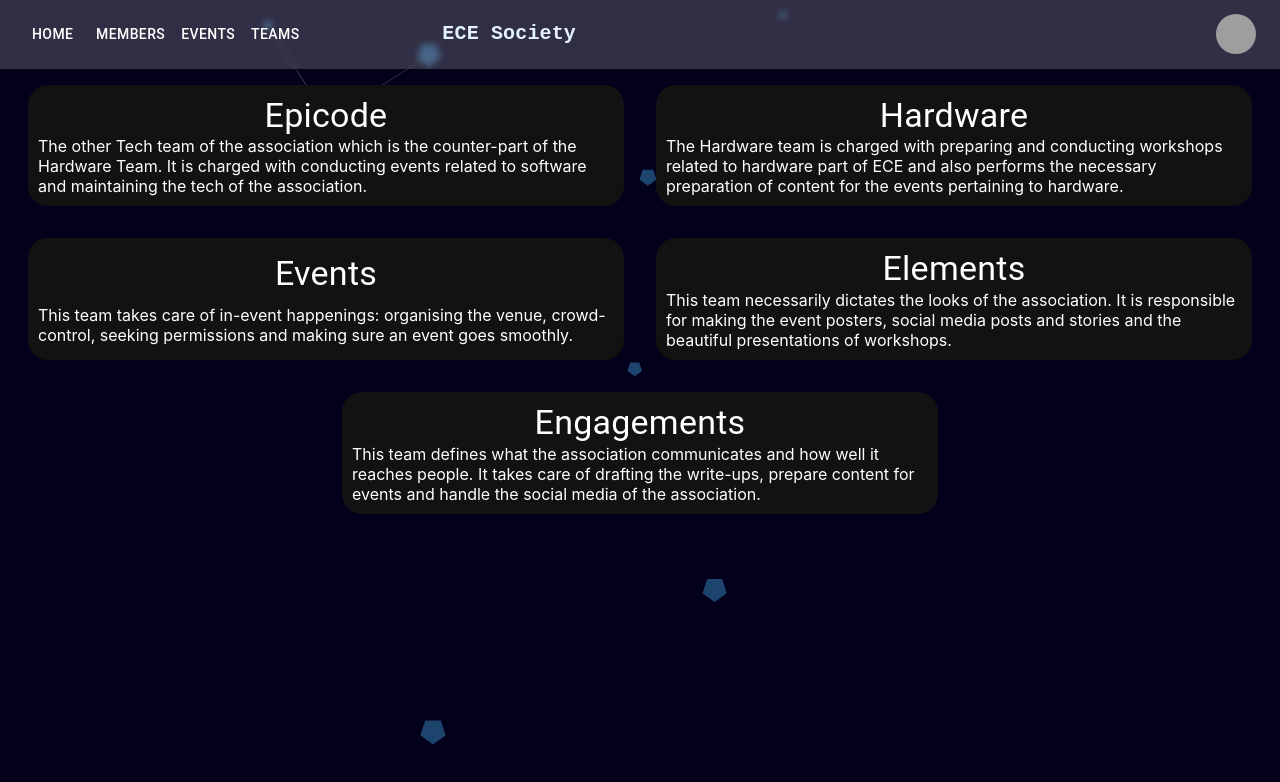
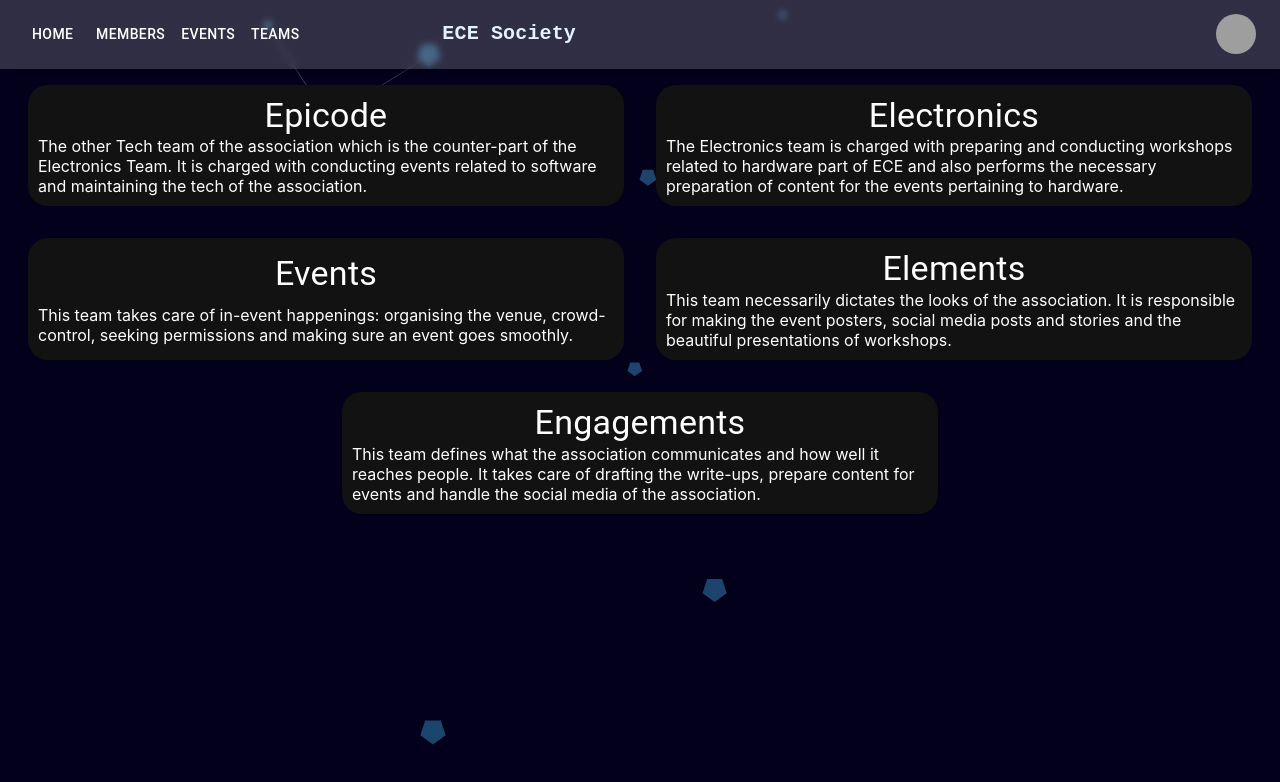
Before and after one commit to ECE-Society-NITW/ECES_Website_ReactJS, a React (Create React App) app: page /Teams in a window 1280 px wide. Shown: the top 782 px of the page. Built offline with nearby package versions, Linux system fonts and the light colour scheme; grey boxes are pictures that could not be loaded; a web font is replaced by a local one.

Commit message:
Fixed teams
Signed-off-by: Jytesh <44925963+Jytesh@users.noreply.github.com>

```diff
--- a/src/pages/Teams.jsx
+++ b/src/pages/Teams.jsx
@@ -1,32 +1,56 @@
 import React, { useEffect, useState } from "react";
-import { Box, Button, Typography } from "@mui/material";
+import { Box, Button, Divider, Grid, Stack, Typography } from "@mui/material";
 import { AnimatePresence, motion } from "framer-motion";
+import MemberCard from "../components/MemberCard";
+const members = require("../Assets/members.json").sort(
+  (a, b) => a.priority - b.priority
+);
 
 const listOfTeams = [
   {
     name: "Epicode",
     description:
-      "The other Tech team of the association which is the counter-part of the Hardware Team. It is charged with conducting events related to software and maintaining the tech of the association.",
+      "The other Tech team of the association which is the counter-part of the Electronics Team. It is charged with conducting events related to software and maintaining the tech of the association.",
+    bigDescription:
+      "The Epicode Team excels in software development, coding, and algorithm design. They organize engaging events, like coding competitions, and maintain the society's tech infrastructure. Their collective expertise advances the technical landscape, fostering innovation and collaboration among software enthusiasts.",
+    members: ["Bhanu Yashwanth Reddy", "Jitesh D", "Shashank Desai"],
   },
   {
-    name: "Hardware",
+    name: "Electronics",
     description:
-      "The Hardware team is charged with preparing and conducting workshops related to hardware part of ECE and also performs the necessary preparation of content for the events pertaining to hardware.",
+      "The Electronics team is charged with preparing and conducting workshops related to hardware part of ECE and also performs the necessary preparation of content for the events pertaining to hardware.",
+    bigDescription:
+      "The Electronics Team conducts workshops and events dedicated to hardware innovations and also actively participates in hands-on project development in the same domain. The  practical approach offers members valuable real-world experiences, fostering collaboration and skill enhancement among hardware enthusiasts.",
+    members: [
+      "K Naga Sarachhandra ",
+      "Shashank vishwas damle ",
+      "Asmit Sou",
+      "Aditya Kondam",
+    ],
   },
   {
     name: "Events",
     description:
       "This team takes care of in-event happenings: organising the venue, crowd-control, seeking permissions and making sure an event goes smoothly.",
+    bigDescription:
+      "The Events Team is the backbone of seamless event execution. Tasked with organizing venues, managing crowds, securing necessary permissions, and ensuring overall event logistics, this dedicated team ensures the smooth flow of every occasion. Their meticulous planning and execution guarantee that events run efficiently, providing a positive and engaging experience for participants.",
+    members: ["Srutilaya Rupesh", "Kinshuk Yadav"],
   },
   {
     name: "Elements",
     description:
       "This team necessarily dictates the looks of the association. It is responsible for making the event posters, social media posts and stories and the beautiful presentations of workshops.",
+    bigDescription:
+      "The Elements Team serves as the creative force behind the society's visual presence. Responsible for crafting eye-catching event posters, engaging social media posts, and compelling workshop presentations, this team adds a dynamic touch to the society's communications. Their expertise lies in graphic design and content creation.",
+    members: ["Sai Vamsi "],
   },
   {
     name: "Engagements",
     description:
       "This team defines what the association communicates and how well it reaches people. It takes care of drafting the write-ups, prepare content for events and handle the social media of the association.",
+    bigDescription:
+      "The Engagements Team  is the creative engine that drives content and communication strategies. Tasked with drafting compelling write-ups, preparing event content, and managing the society's social media presence, this team plays a pivotal role in shaping the narrative of ECES. Their expertise lies in content creation and social media management.",
+    members: ["Meghana Bhanuprasad", "Aishwarya Hulle"],
   },
 ];
 
@@ -71,7 +95,7 @@ const Team = motion(
           </Button>
         )}
         <Typography variant="h4">{team.name}</Typography>
-        <Typography variant="p">{team.description}</Typography>
+        {!active && <Typography variant="p">{team.description}</Typography>}
       </Box>
     );
   })
@@ -79,7 +103,9 @@ const Team = motion(
 
 const TeamInfo = motion(
   React.forwardRef(({ team }, ref) => {
-    team = listOfTeams.find((t) => t.name === team);
+    const teamMembers = members.filter((member) =>
+      team?.members.includes(member.name)
+    );
     return (
       <Box
         ref={ref}
@@ -92,7 +118,23 @@ const TeamInfo = motion(
           padding: "10px",
         }}
       >
-        <Typography variant="h4">{team.name}</Typography>
+        <Typography> {team.bigDescription} </Typography>
+        <Divider sx={{ marginBottom: "1em", marginTop: "1em" }} />
+        <Stack
+          container
+          direction="row"
+          justifyContent="center"
+          alignItems="center"
+          gap={3}
+          flexWrap="wrap"
+          sx={{ margin: "auto" }}
+        >
+          {teamMembers.map((member, index) => (
+            <Grid item key={index}>
+              <MemberCard member={member} />
+            </Grid>
+          ))}
+        </Stack>
       </Box>
     );
   })
@@ -132,7 +174,7 @@ const Teams = () => {
             <TeamInfo
               key={`active-${active}`}
               layout
-              team={active}
+              team={listOfTeams.find((team) => team.name === active)}
               animate={{ scale: 1, opacity: 1 }}
               exit={{ scale: 0.8, opacity: 0 }}
               transition={{ type: "spring" }}
```
